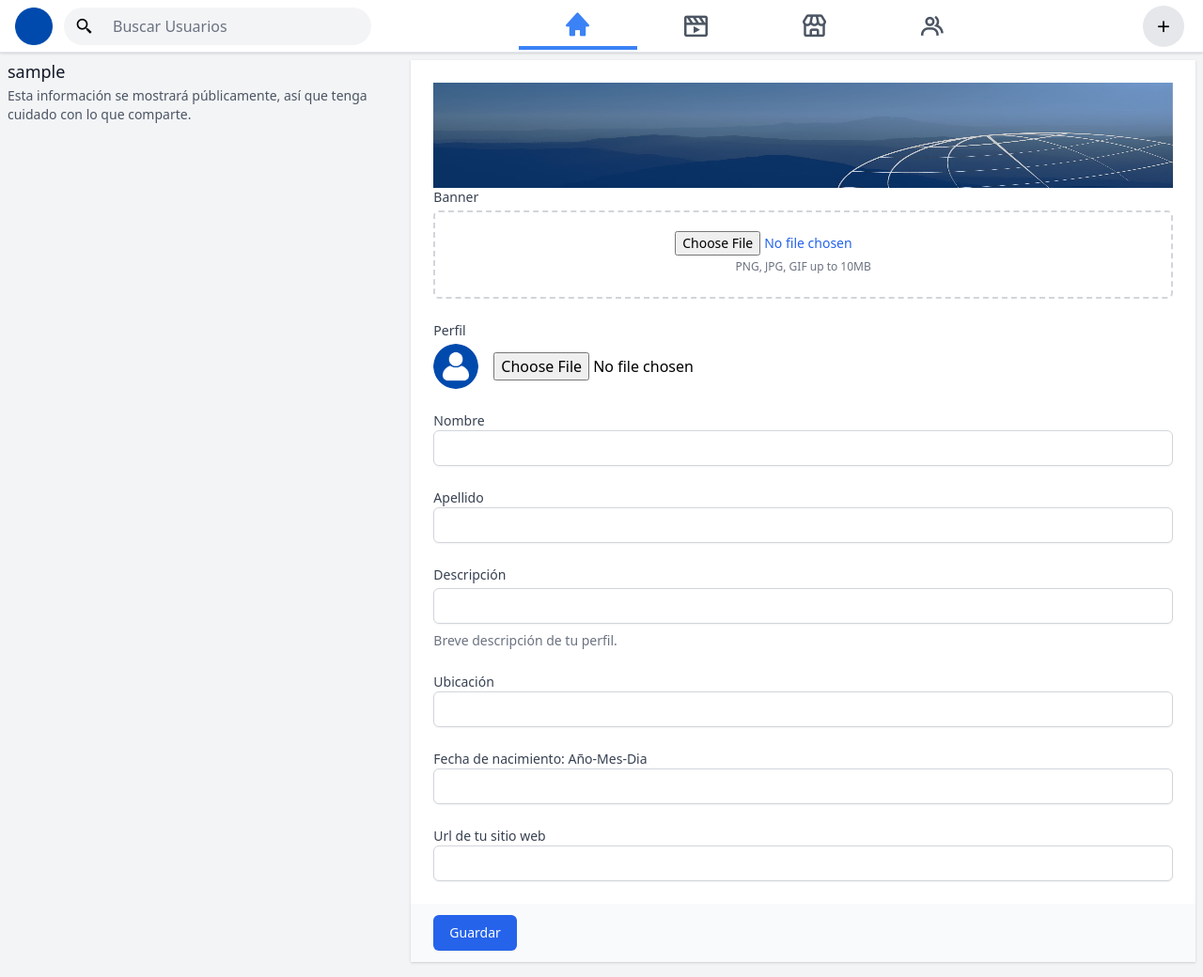
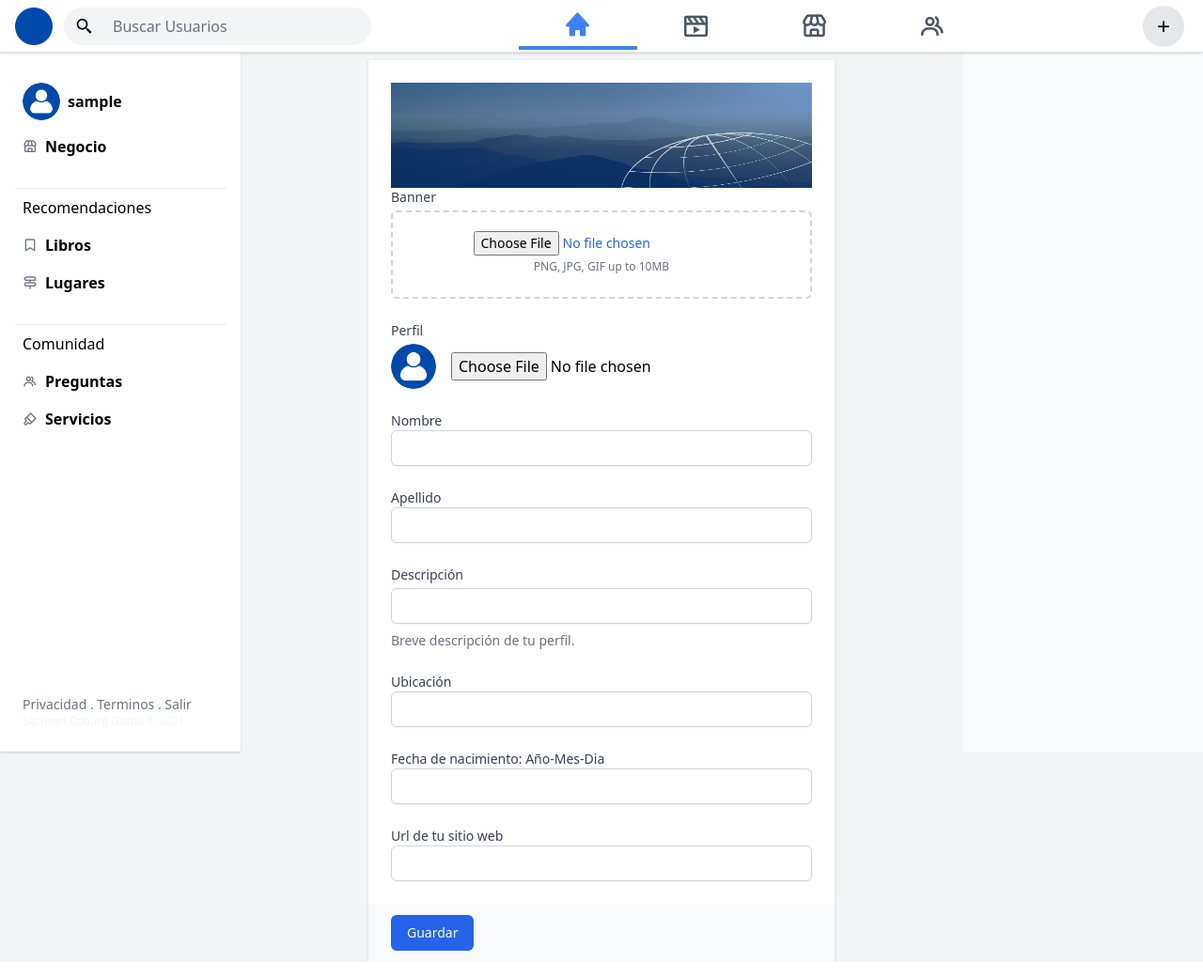
Before and after one commit to Asdrubal2002/Django-Proyecto-Leviatan, a Django app: page /users/profile/edit in a window 1280 px wide. Shown: the whole page at 94% size. Run offline with Django 3.2, Linux system fonts and the light colour scheme; the visitor is signed in with stand-in values (Sample User, id 1); data comes from the database, SQL or seed files in the repository; some libraries are stand-ins or nearby versions.

Commit message:
Principal

```diff
--- a/templates/base.html
+++ b/templates/base.html
@@ -23,7 +23,6 @@
     {% block extra_head %}{% endblock extra_head %}
     <title>{% block title %}{% endblock title %}</title>
 </head>
-
 <body class="bg-gray-100 dark:bg-dark-main  ">
 
     <!-- NAVBAR -->
@@ -32,20 +31,22 @@
     <!--CONTENT-->
      <div class="flex justify-center h-screen ">
         <!--left sidebar-->
-        <div class="w-1/5 pt-16 h-full hidden xl:flex flex-col fixed top-0 left-0 scrollbar-hide">
+        <div class="w-1/5 pt-16 h-full hidden xl:flex flex-col fixed top-0 left-0 scrollbar-hide bg-white shadow">
         {% block left_sidebar %}{% endblock left_sidebar %}
         </div>
 
         <!--main content-->
-        <div class="w-full lg:w-2/3 xl:w-2/5 pt-32 lg:pt-16 px-2">
+        <div class="w-full lg:w-2/3 xl:w-2/5 pt-32 lg:pt-16 px-2" >
         {% block messages %}{% include 'messages.html' %}{% endblock messages %}
         {% block content %}{% endblock content %}
         </div>
 
         <!--right sidebar-->
-        <div class="w-1/5 pt-16 h-full hidden xl:block px-4 fixed top-0 right-0">
+        <div class="w-1/5 pt-16 h-full hidden xl:block px-4 fixed top-0 right-0 bg-gray-50"">
         {% if user.is_authenticated %}
-        {% block right_sidebar %}{% endblock right_sidebar %}
+        {% block right_sidebar %}
+
+        {% endblock right_sidebar %}
         {% endif %}
         </div>
 
--- a/templates/base2.html
+++ /dev/null
@@ -1,60 +0,0 @@
-{% load static %}
-{% load tailwind_tags %}
-<html lang="en">
-<head>
-    <meta charset="UTF-8">
-    <meta http-equiv="X-UA-Compatible" content="IE=edge">
-    <meta name="viewport" content="width=device-width, initial-scale=1.0">
-
-    {% tailwind_css %}
-
-    <!--Favicon-->
-
-    <!-- AlpineJS -->
-    <script src="https://cdn.jsdelivr.net/gh/alpinejs/alpine@v2.8.2/dist/alpine.min.js" defer></script>
-
-    <!--Boxicons-->
-    <link href='https://unpkg.com/boxicons@2.0.7/css/boxicons.min.css' rel='stylesheet'>
-
-    <!--JQuery-->
-    <script src="https://cdn.jsdelivr.net/npm/jquery@3.6.0/dist/jquery.min.js"></script>
-
-
-    {% block extra_head %}{% endblock extra_head %}
-    <title>{% block title %}{% endblock title %}</title>
-</head>
-
-<body class="bg-gray-100 dark:bg-dark-main  ">
-
-    <!-- NAVBAR -->
-    {% block navbar %}{% endblock navbar %}
-
-    <!--CONTENT-->
-     <div class="flex justify-center h-screen ">
-        <!--left sidebar-->
-        <div class="w-1/5 pt-16 h-full hidden xl:flex flex-col fixed top-0 left-0 scrollbar-hide">
-        {% block left_sidebar %}{% endblock left_sidebar %}
-        </div>
-
-        <!--main content-->
-        <div class="w-full w-3/4 pt-32 lg:pt-16 px-2">
-        {% block messages %}{% include 'messages.html' %}{% endblock messages %}
-        {% block content %}{% endblock content %}
-        </div>
-
-
-
-     </div>
-
-    <!--RIGHT SIDEBAR-->
-
-    <!-- FOOTER -->
-    <!-- <script src="{% static '/js/app.js' %}"> </script> -->
-    <script src="https://cdn.jsdelivr.net/npm/simplebar@latest/dist/simplebar.min.js"></script>
-
-
-    {% block javascript %}{% endblock javascript %}
-
-
-</body>
-</html>
--- a/templates/components/sidebars/left/items.html
+++ b/templates/components/sidebars/left/items.html
@@ -7,24 +7,60 @@
             <span class="font-semibold">{{user.username}}</span>
         </a>
     </li>
-    <!-- <li>
+
+    <li>
+        <a href="#" class="flex items-center space-x-2 p-2 hover:bg-gray-200 rounded-lg transition-all dark:text-dark-txt dark:hover:bg-dark-third dark:focus:bg-dark-second">
+            <i class='bx bx-store text-gray-500'></i>
+            <span class="font-semibold">Negocio</span>
+        </a>
+    </li>
+
+    <li class="border-b border-gray-200 dark:border-dark-third mt-6"></li>
+    <p class="flex items-center space-x-2 p-2 dark:hover:bg-dark-third dark:focus:bg-dark-second">
+        Recomendaciones
+    </p>
+    <li>
+        <a href="#" class="flex items-center space-x-2 p-2 hover:bg-gray-200 rounded-lg transition-all dark:text-dark-txt dark:hover:bg-dark-third dark:focus:bg-dark-second">
+            <i class='bx bx-bookmark text-gray-500'></i>
+            <span class="font-semibold">Libros</span>
+        </a>
+    </li>
+    <li>
+        <a href="#" class="flex items-center space-x-2 p-2 hover:bg-gray-200 rounded-lg transition-all dark:text-dark-txt dark:hover:bg-dark-third dark:focus:bg-dark-second">
+            <i class='bx bx-directions text-gray-500'></i>
+            <span class="font-semibold">Lugares</span>
+        </a>
+    </li>
+
+    <li class="border-b border-gray-200 dark:border-dark-third mt-6"></li>
+    <p class="flex items-center space-x-2 p-2 dark:hover:bg-dark-third dark:focus:bg-dark-second">
+        Comunidad
+    </p>
+    <li>
         <a href="#" class="flex items-center space-x-2 p-2 hover:bg-gray-200 rounded-lg transition-all dark:text-dark-txt dark:hover:bg-dark-third dark:focus:bg-dark-second">
             <i class='bx bx-group text-gray-500'></i>
-            <span class="font-semibold">Amigos</span>
+            <span class="font-semibold">Preguntas</span>
         </a>
-    </li> -->
+    </li>
+    <li>
+        <a href="#" class="flex items-center space-x-2 p-2 hover:bg-gray-200 rounded-lg transition-all dark:text-dark-txt dark:hover:bg-dark-third dark:focus:bg-dark-second">
+            <i class='bx bx-brush text-gray-500'></i>
+            <span class="font-semibold">Servicios</span>
+        </a>
+    </li>
 
-    {% comment %}
+
+    <!-- {% comment %}
     <li>
         <a href="#" class="flex items-center space-x-2 p-2 hover:bg-gray-200 rounded-lg transition-all dark:text-dark-txt dark:hover:bg-dark-third">
             <span class="w-10 h-10 rounded-full grid place-items-center bg-gray-300 dark:bg-dark-second">
                 <i class='bx bx-chevron-down'></i>
             </span>
-            <span class="font-semibold">hola</span>
+            <span class="font-semibold">como etsa</span>
         </a>
     </li>
-    {% endcomment %}
-    <li class="border-b border-gray-200 dark:border-dark-third mt-6"></li>
+    {% endcomment %} -->
+
 </ul>
 {% else %}
 
--- a/templates/pages/index.html
+++ b/templates/pages/index.html
@@ -399,8 +399,10 @@
 
 {% endblock content %}
 
-<!-- right
+<!--
 {% block right_sidebar %}
+
+
 
 
 {% endblock right_sidebar %}
--- a/templates/users/edit.html
+++ b/templates/users/edit.html
@@ -1,4 +1,4 @@
-{% extends 'base2.html' %}
+{% extends 'base.html' %}
 
 {% load static %}
 
@@ -10,18 +10,17 @@
 {% include 'components/navbar.html' %}
 {% endblock navbar %}
 
+<!-- left sidebar -->
+{% block left_sidebar %}
+{% include 'components/sidebars/left/sidebar.html' %}
+{% endblock left_sidebar %}
+
 
 {% block content %}
 
 <div>
-    <div class="md:grid md:grid-cols-3 md:gap-6">
-        <div class="md:col-span-1">
-            <div class="px-4 sm:px-0">
-                <h3 class="text-lg font-medium leading-6 text-gray-900">{{user.username}}</h3>
-                <p class="mt-1 text-sm text-gray-600">Esta información se mostrará públicamente, así que tenga cuidado con lo que comparte.</p>
-            </div>
-        </div>
-        <div class="mt-5 md:mt-0 md:col-span-2">
+    <div style="background-color: red;">
+        <div class="mt-5 md:mt-0 md: md:col-span-2">
             <form class="form-horizontal dark:text-dark-txt" method="post" enctype="multipart/form-data">
                 {% csrf_token %}
                 <div class="shadow sm:rounded-md sm:overflow-hidden">
```
Also changed, not shown: templates/users/detail.html (+1 -49 lines), media/users/asdrubal/banner.jpg (added), media/users/asdrubal/profile.jpg (added), media/users/socialposts/ocean-g02155acf5_1920.jpg (added).
